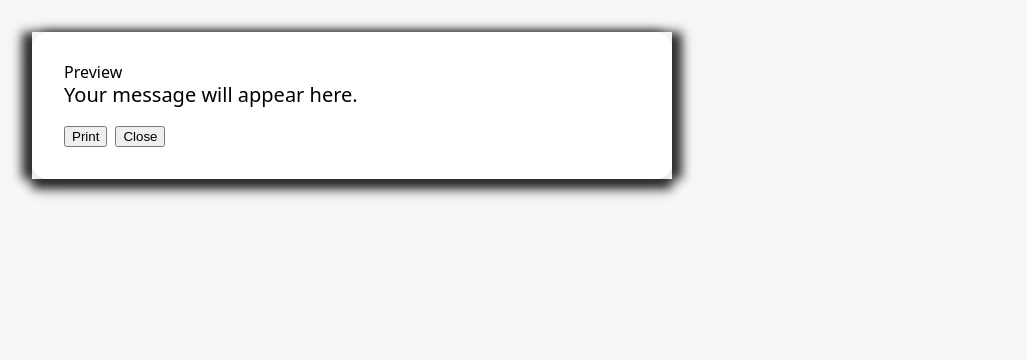
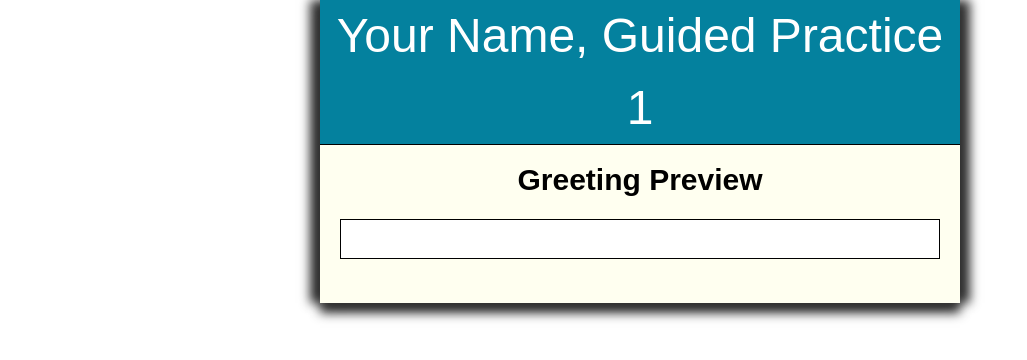
Before and after one commit to brosal3735/4.3, a plain HTML site: page preview.htm in a window 1280 px wide. Shown: the whole page, without its empty margins (0-1027 px from the left). Drawn offline with Linux system fonts and the light colour scheme.

Commit message:
Update preview.htm

```diff
--- a/preview.htm
+++ b/preview.htm
@@ -1,39 +1,27 @@
-<!doctype html>
-<html lang="en" class="no-js">
+<!DOCTYPE html>
+<html>
 <head>
-  <meta charset="utf-8" />
-  <meta name="viewport" content="width=device-width,initial-scale=1" />
-  <title>Card Preview</title>
-
-  <!-- Provided student files -->
-  <script src="modernizr.custom.65897.js"></script>
-  <link rel="stylesheet" href="styles.css" />
-  <style>
-    /* Optional minimal helpers in case styles.css is empty */
-    body { font-family: system-ui, Arial, sans-serif; margin: 2rem; background: #f7f7f7; }
-    .card {
-      max-width: 680px; margin: 0 auto; padding: 2rem;
-      background: white; border-radius: 16px; box-shadow: 0 10px 24px rgba(0,0,0,.08);
-    }
-    .card h1 { margin-top: 0; }
-    .message { white-space: pre-wrap; font-size: 1.25rem; line-height: 1.5; }
-    .toolbar { display: flex; gap: .5rem; margin-top: 1rem; }
-  </style>
+    <!--
+        CIS213 Unit 4, Guided Practice 1
+        Author: <Your Name Here>
+        Date:   <Date Here>
+    -->
+    <meta charset="utf-8" />
+    <meta id="viewport" content="width=device-width,initial-scale=1.0,maximum-scale=1.0,user-scalable=0">
+    <title>Unit 4, Guided Practice 1</title>
+    <link rel="stylesheet" href="styles.css" />
+    <script src="modernizr.custom.65897.js"></script>
 </head>
 <body>
-  <div class="card">
-    <h1>Preview</h1>
-    <div id="card" class="message" aria-live="polite">Your message will appear here.</div>
-    <div class="toolbar">
-      <button type="button" onclick="window.print()">Print</button>
-      <button type="button" onclick="window.close()">Close</button>
-    </div>
-  </div>
-
-  <noscript>
-    <p>Please enable JavaScript to view the greeting card preview.</p>
-  </noscript>
-
-  <script src="script.js" defer></script>
+    <header>
+        <h1>
+            Your Name, Guided Practice 1
+        </h1>
+    </header>
+    <article>
+        <h2>Greeting Preview</h2>
+        <h3 id="greetingtext"></h3>
+    </article>
+    <script src="script.js"></script>
 </body>
 </html>
```
